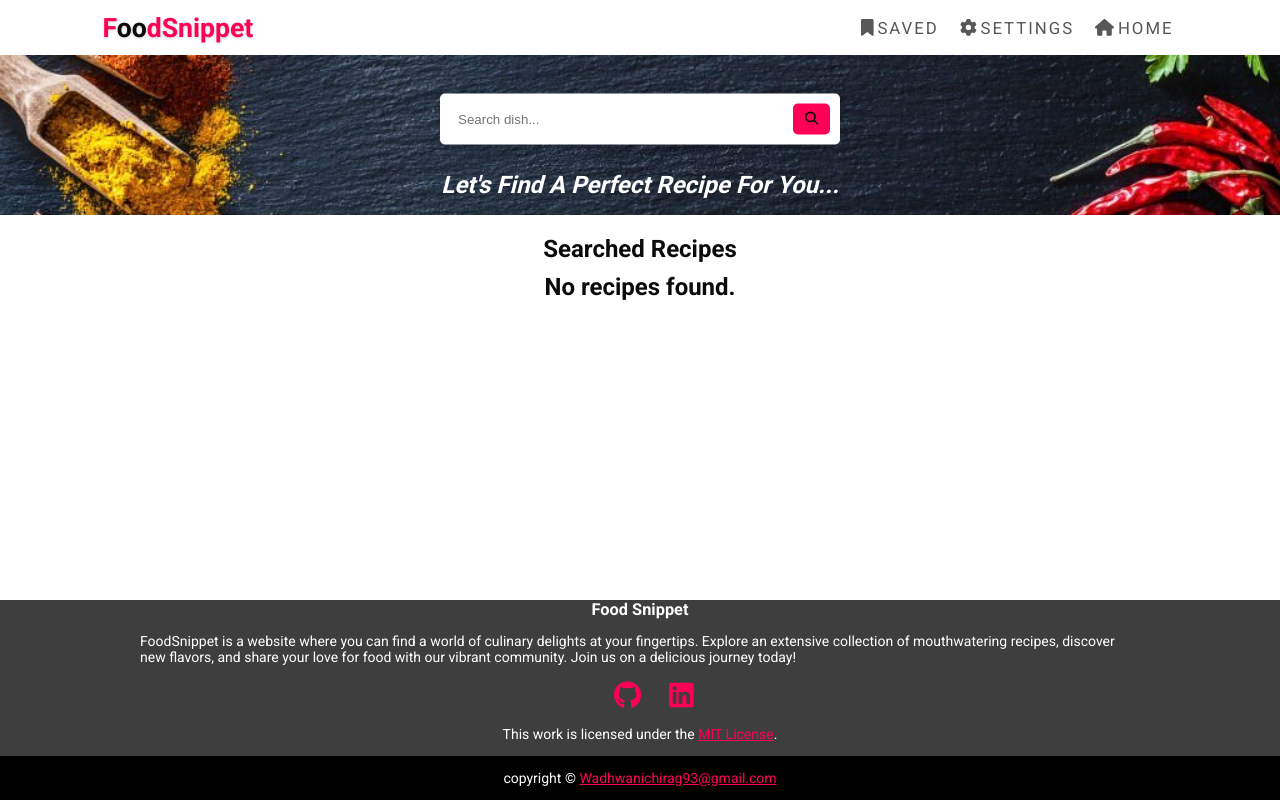
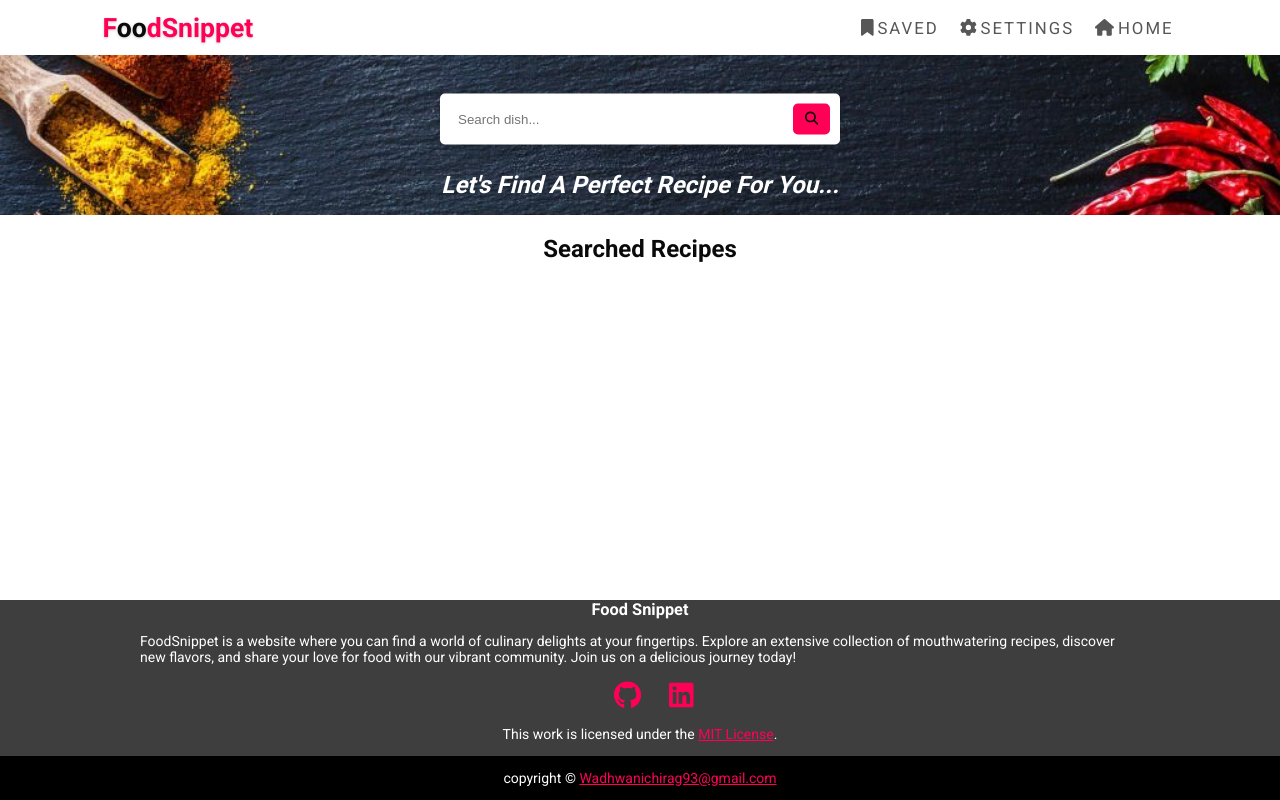
Before and after one commit to ChiragWadhwani05/Food_Snippet_React, a React (Create React App) app: page / in a window 1280 px wide. Built offline with nearby package versions, Linux system fonts and the light colour scheme; a web font is replaced by a local one.

Commit message:
fix: recipe not found issues

```diff
--- a/src/homepage/Home.jsx
+++ b/src/homepage/Home.jsx
@@ -5,12 +5,17 @@ import './homepage.css';
 
 function Home() {
   const [recipes, setRecipes] = useState([]);
-
+  const [recipeFound, setRecipeFound] = useState(true);
   const handleInputChange = (value) => {
     fetch(`https://www.themealdb.com/api/json/v1/1/search.php?s=${value}`)
       .then((response) => response.json())
       .then((data) => {
         setRecipes(data.meals || []);
+        if (data.meals === null) {
+          setRecipeFound(false);
+        } else {
+          setRecipeFound(true);
+        }
       })
       .catch((error) => {
         console.error('Error fetching recipes:', error);
@@ -31,7 +36,7 @@ function Home() {
       <div className="home-main">
         <h1>Searched Recipes</h1>
         <div className="recipes-container">
-          {recipes.length === 0 && <h1>No recipes found.</h1>}
+          {!recipeFound && <h1>No recipes found</h1>}
           {recipes.map((recipe) => (
             <RecipeCard
               key={recipe.idMeal}
```
